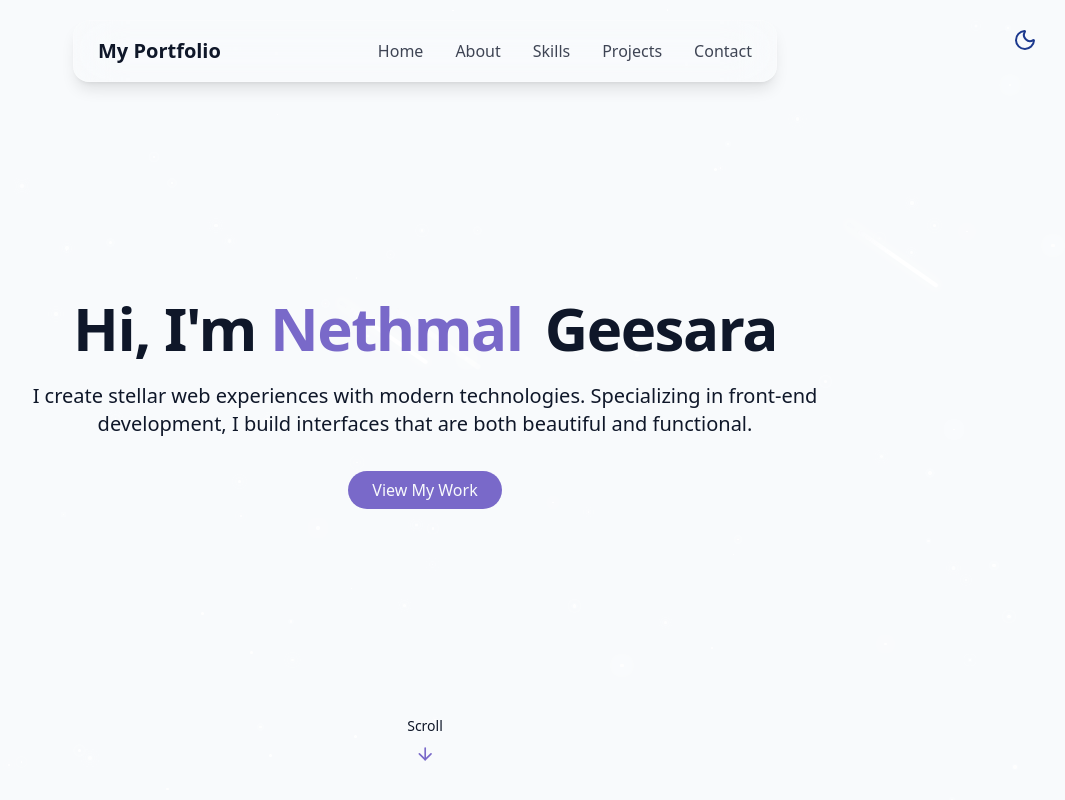
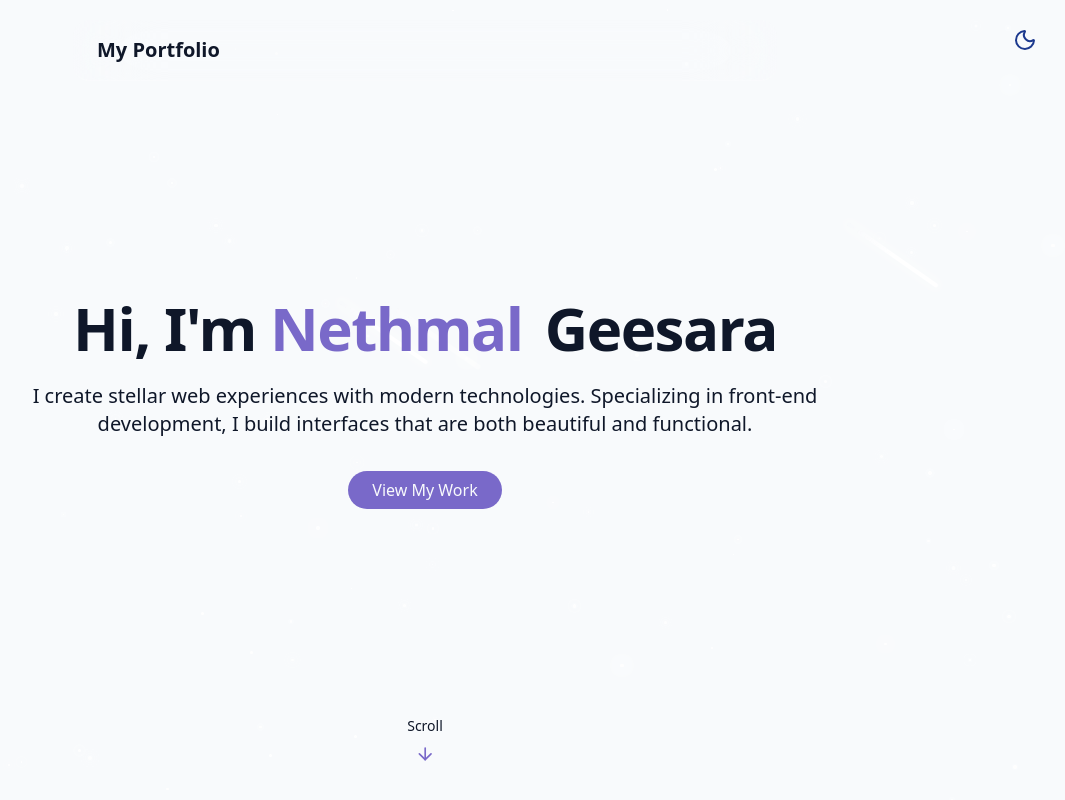
Before and after one commit to nethmalgeesaraux/Modern-Personal-Portfolio, a React (Vite) app: page / in a window 1280 px wide. Shown: the top 800 px of the page, without its empty margins (215-1280 px from the left). Built offline with nearby package versions, Linux system fonts and the light colour scheme.

Commit message:
Navbar  Update

```diff
--- a/src/assets/components/Navbar.jsx
+++ b/src/assets/components/Navbar.jsx
@@ -17,9 +17,10 @@ export const Navbar = () => {
   // Scroll progress bar
   useEffect(() => {
     const handleScroll = () => {
-      const scrollTop = window.scrollY;
-      const docHeight = document.body.scrollHeight - window.innerHeight;
-      const progress = (scrollTop / docHeight) * 100;
+      const docHeight =
+        document.documentElement.scrollHeight -
+        document.documentElement.clientHeight;
+      const progress = (window.scrollY / docHeight) * 100;
       setScrollProgress(progress);
     };
 
@@ -27,74 +28,89 @@ export const Navbar = () => {
     return () => window.removeEventListener("scroll", handleScroll);
   }, []);
 
+  // Close mobile menu when clicking outside
+  useEffect(() => {
+    const handleClick = () => setIsMenuOpen(false);
+
+    if (isMenuOpen) {
+      window.addEventListener("click", handleClick);
+    }
+    return () => window.removeEventListener("click", handleClick);
+  }, [isMenuOpen]);
+
   return (
     <>
       {/* Scroll Progress Bar */}
       <div
-        className="fixed top-0 left-0 h-[3px] bg-primary z-[999] transition-all duration-100"
+        className="fixed top-0 left-0 h-[3px] bg-primary z-[999] transition-[width] duration-200"
         style={{ width: `${scrollProgress}%` }}
-      ></div>
+      />
 
-      {/* Floating Glassmorphic Navbar */}
+      {/* Navbar */}
       <nav
         className={cn(
-          "fixed top-5 left-1/2 -translate-x-1/2 z-50",
-          "w-[90%] md:w-[70%] lg:w-[55%]",
-          "backdrop-blur-xl bg-white/10 dark:bg-black/20",
-          "border border-white/20 shadow-lg",
-          "rounded-2xl px-6 py-4 transition-all duration-300"
+          "fixed z-50 transition-all duration-500 animate-fade-in backdrop-blur-2xl",
+          "bg-white/10 dark:bg-black/20 shadow-[0_0_25px_rgba(255,255,255,0.15)] border-b border-white/20",
+          // Mobile: full width
+          "top-0 w-full px-4 py-4 rounded-none",
+          // Desktop: floating glass navbar
+          "md:top-5 md:left-1/2 md:-translate-x-1/2 md:w-[70%] lg:w-[55%]",
+          "md:rounded-2xl md:px-6 md:py-4"
         )}
+        onClick={(e) => e.stopPropagation()}
       >
         <div className="flex items-center justify-between">
-          {/* Brand */}
+          {/* Logo */}
           <a
-            className="text-xl font-bold text-primary flex items-center"
             href="#hero"
+            className="text-xl font-bold text-primary animate-slide-down hover:drop-shadow-[0_0_8px_var(--primary)] transition-all"
           >
-            <span className="relative z-10 text-foreground">My Portfolio</span>
+            <span className="text-foreground">My Portfolio</span>
           </a>
 
-          {/* Desktop Navigation */}
-          <div className="hidden md:flex space-x-8">
+          {/* Desktop Menu */}
+          <div className="hidden md:flex space-x-10 animate-slide-down">
             {navItems.map((item) => (
               <a
                 key={item.name}
                 href={item.href}
-                className="relative text-foreground/80 hover:text-primary transition"
+                className="relative group text-foreground/80 hover:text-primary transition duration-300"
               >
                 {item.name}
-                {/* Underline Hover Animation */}
-                <span className="absolute left-0 bottom-0 w-0 h-[2px] bg-primary transition-all duration-300 group-hover:w-full hover:w-full"></span>
+
+                {/* Animated underline */}
+                <span className="absolute left-0 -bottom-1 w-0 h-[2px] bg-primary transition-all duration-300 group-hover:w-full" />
               </a>
             ))}
           </div>
 
           {/* Mobile Menu Button */}
           <button
-            onClick={() => setIsMenuOpen((prev) => !prev)}
-            className="md:hidden p-2 text-foreground z-50"
-            aria-label={isMenuOpen ? "Close Menu" : "Open Menu"}
+            onClick={() => setIsMenuOpen(!isMenuOpen)}
+            className="md:hidden p-2 text-foreground transition hover:scale-110"
           >
-            {isMenuOpen ? <X size={26} /> : <Menu size={26} />}
+            {isMenuOpen ? <X size={28} /> : <Menu size={28} />}
           </button>
         </div>
 
-        {/* Mobile Menu Overlay */}
+        {/* Mobile Menu */}
         <div
           className={cn(
-            "fixed inset-0 bg-background/95 backdrop-blur-md z-40 flex flex-col items-center justify-center",
+            "fixed inset-0 z-40 flex flex-col items-center justify-center",
+            "backdrop-blur-xl bg-white/30 dark:bg-black/30", // <- soft glass color
+            "border-t border-white/20 shadow-xl",
             "transition-all duration-300 md:hidden",
             isMenuOpen
-              ? "opacity-100 pointer-events-auto"
-              : "opacity-0 pointer-events-none"
+              ? "opacity-100 pointer-events-auto scale-100"
+              : "opacity-0 pointer-events-none scale-95"
           )}
         >
-          <div className="flex flex-col space-y-8 text-xl">
+          <div className="flex flex-col space-y-10 text-3xl animate-fade-in">
             {navItems.map((item) => (
               <a
                 key={item.name}
                 href={item.href}
-                className="text-foreground/80 hover:text-primary transition-colors duration-300"
+                className="text-foreground/90 hover:text-primary transition-all duration-300 hover:scale-110"
                 onClick={() => setIsMenuOpen(false)}
               >
                 {item.name}
--- a/src/index.css
+++ b/src/index.css
@@ -155,6 +155,25 @@
   box-shadow: 0 0 10px 5px rgba(255, 255, 255, 0.3);
 }
 
+@keyframes fade-in {
+  from { opacity: 0; }
+  to { opacity: 1; }
+}
+
+@keyframes slide-down {
+  from { transform: translateY(-10px); opacity: 0; }
+  to { transform: translateY(0); opacity: 1; }
+}
+
+.animate-fade-in {
+  animation: fade-in 0.6s ease forwards;
+}
+
+.animate-slide-down {
+  animation: slide-down 0.6s ease forwards;
+}
+
+
 #root {
   max-width: 100%;
   margin: 0 auto;
```
